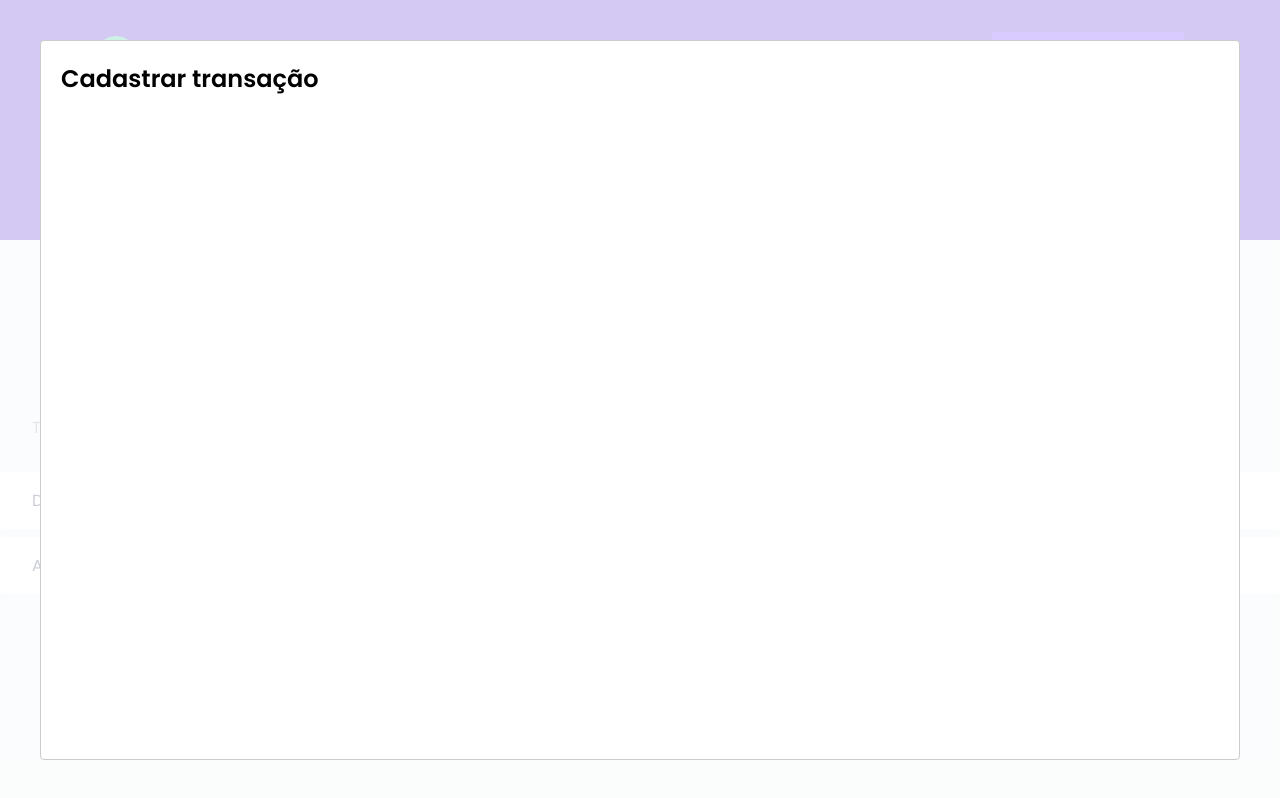
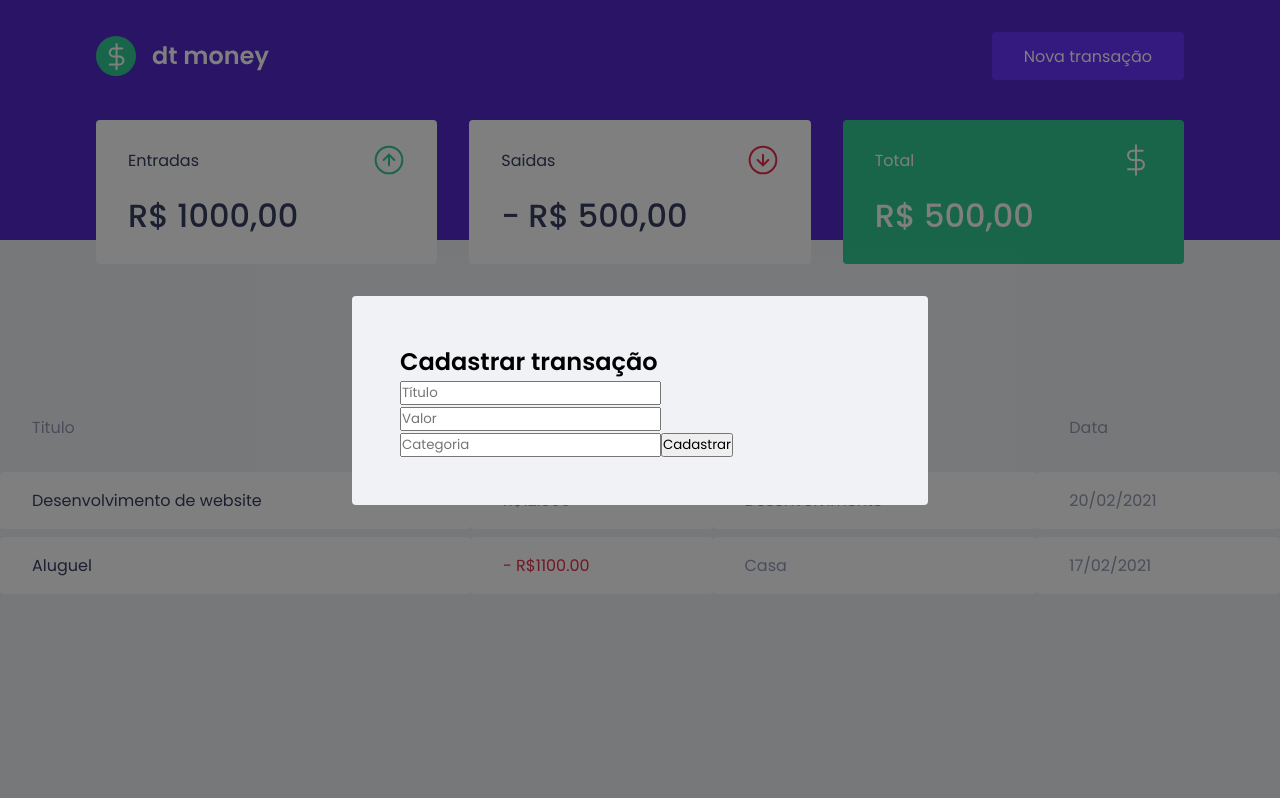
Before and after one commit to GuilhermeFujita/ignite-dtmoney, a React (Create React App) app: page / in a window 1280 px wide. Both pictures are taken after a click on the button "Nova transação". Built offline with nearby package versions, Linux system fonts and the light colour scheme; no server answers; what miragejs would draw is missing.

Commit message:
Transaction Modal Structure

```diff
--- a/src/components/NewTransactionModal/index.tsx
+++ b/src/components/NewTransactionModal/index.tsx
@@ -1,5 +1,6 @@
 import React from 'react';
 import Modal from 'react-modal';
+import { Container } from './styles';
 
 interface NewTransactionModalProps {
 	isOpen: boolean;
@@ -11,8 +12,28 @@
 		<Modal
 					isOpen={isOpen}
 					onRequestClose={onRequestClose}
+					overlayClassName="react-modal-overlay"
+					className="react-modal-content"
 				>
-					<h2>Cadastrar transação</h2>
+
+					<Container>
+						<h2>Cadastrar transação</h2>
+
+						<input
+							placeholder="Título"
+						/>
+
+						<input
+							type="number"
+							placeholder="Valor"
+						/>
+
+						<input
+							placeholder="Categoria"
+						/>
+
+						<button type="submit">Cadastrar</button>
+					</Container>
 				</Modal>
 	);
 }
--- a/src/components/NewTransactionModal/styles.ts
+++ b/src/components/NewTransactionModal/styles.ts
@@ -1,5 +1,5 @@
 import styled from 'styled-components';
 
-export const Container = styled.div`
+export const Container = styled.form`
 
 `;
--- a/src/styles/global.ts
+++ b/src/styles/global.ts
@@ -53,4 +53,26 @@
 		opacity: 0.6;
 		cursor: not-allowed;
 	}
+
+	.react-modal-overlay {
+		background: rgba(0, 0, 0, 0.5);
+
+		position: fixed;
+		top: 0;
+		bottom: 0;
+		right: 0;
+		left: 0;
+
+		display: flex;
+		align-items: center;
+		justify-content: center;
+	}
+	.react-modal-content {
+		width: 100%;
+		max-width: 576px;
+		background: var(--background);
+		padding: 3rem;
+		position: relative;
+		border-radius: 0.25rem;
+	}
 `;
```
